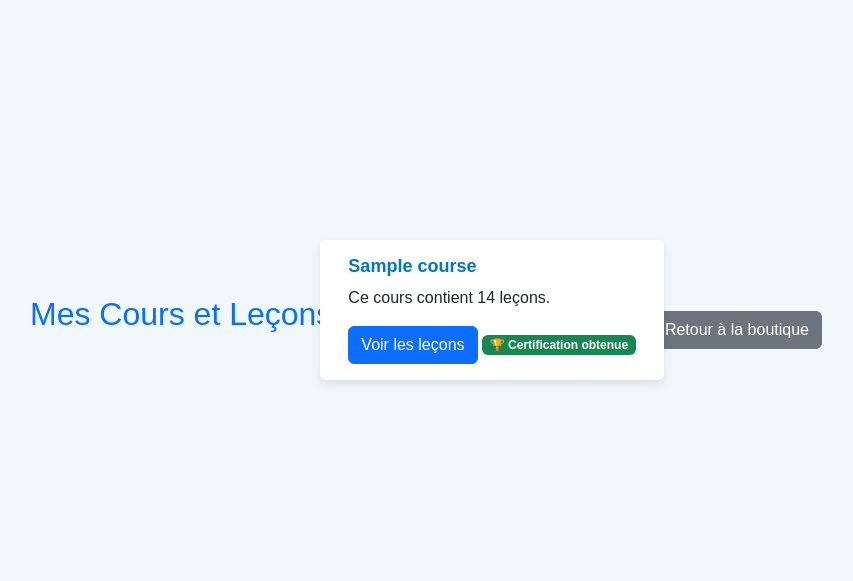
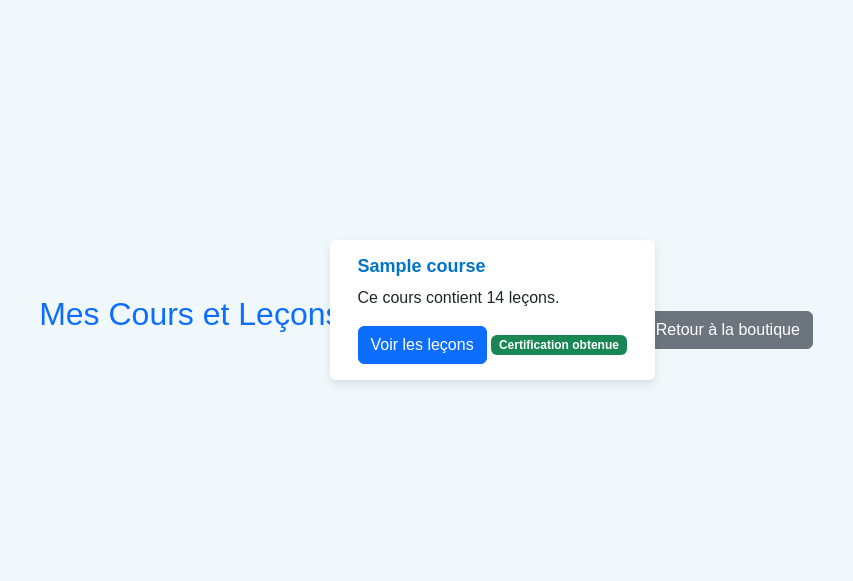
Before and after one commit to FeuMangue7639/knowledge-learning, a Symfony app: template templates/courses/my_courses.html.twig in a window 1280 px wide. Shown: the part 962-1543 px from the top of the page, without its empty margins (214-1067 px from the left). Run offline with Twig, Linux system fonts and the light colour scheme; the template is opened without the code that fills it: most values are stand-ins (such as "Sample title", 1, 10 or a date in 2020); style sheets or scripts are compiled from the project's sources; some libraries are stand-ins or nearby versions.

Commit message:
finalisation

```diff
--- a/src/Controller/CourseController.php
+++ b/src/Controller/CourseController.php
@@ -151,5 +151,5 @@
 
         $this->addFlash('success', 'Leçon validée avec succès.');
         return $this->redirectToRoute('app_my_lesson_detail', ['id' => $id]);
-    }
+        }
 }
--- a/templates/courses/my_courses.html.twig
+++ b/templates/courses/my_courses.html.twig
@@ -11,6 +11,7 @@
     {% else %}
         <div class="row">
             {% for purchase in purchases %}
+                {% if purchase.course is not null %}
                     <div class="card mb-3">
                         <div class="card-body">
                             <h5 class="card-title">{{ purchase.course.title }}</h5>
@@ -19,13 +20,20 @@
 
                             {% for certification in certifications %}
                                 {% if certification.course.id == purchase.course.id %}
-                    <span class="badge bg-success">🏆 Certification obtenue</span>
+                                    <span class="badge bg-success mt-2">Certification obtenue</span>
                                 {% endif %}
                             {% endfor %}
+
+                            {% if certifications|filter(cert => cert.course.id == purchase.course.id)|length == 0 %}
+                                <p class="text-warning mt-2">Certification non encore obtenue.</p>
+                            {% endif %}
+
                         </div>
                     </div>
+                {% else %}
+                    <p>Un achat ne semble pas être lié à un cours valide.</p>
+                {% endif %}
             {% endfor %}
-
         </div>
     {% endif %}
 
```
Also changed, not shown: 1 other file. Lines whose indentation alone changed are shown as unchanged.
